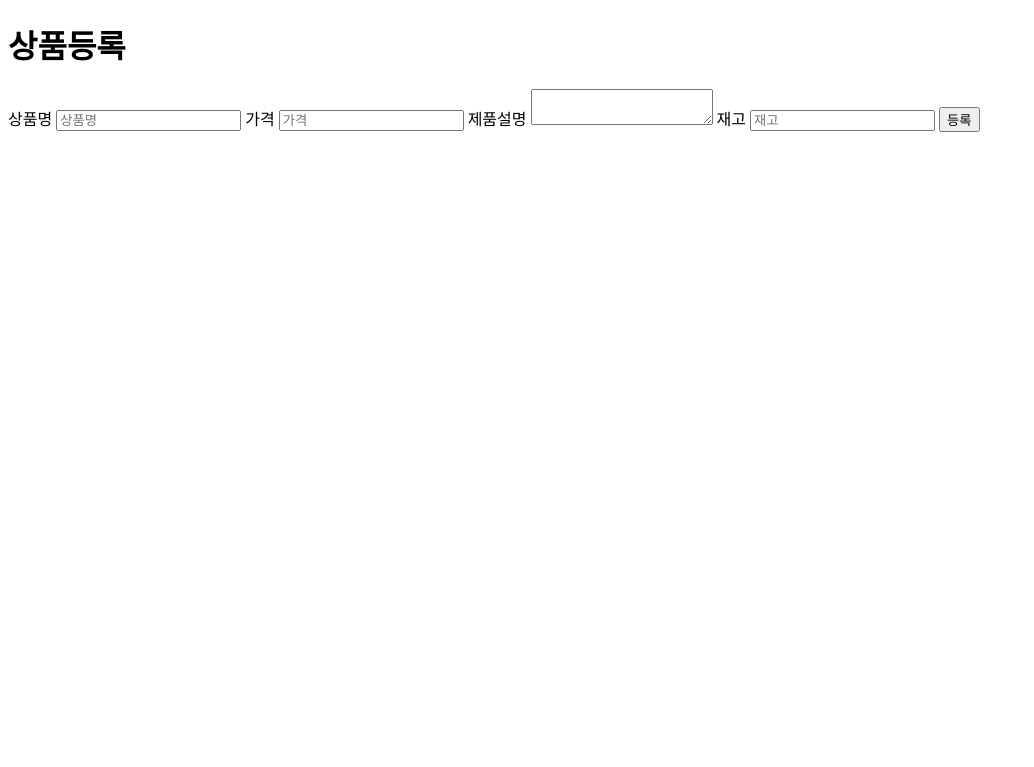
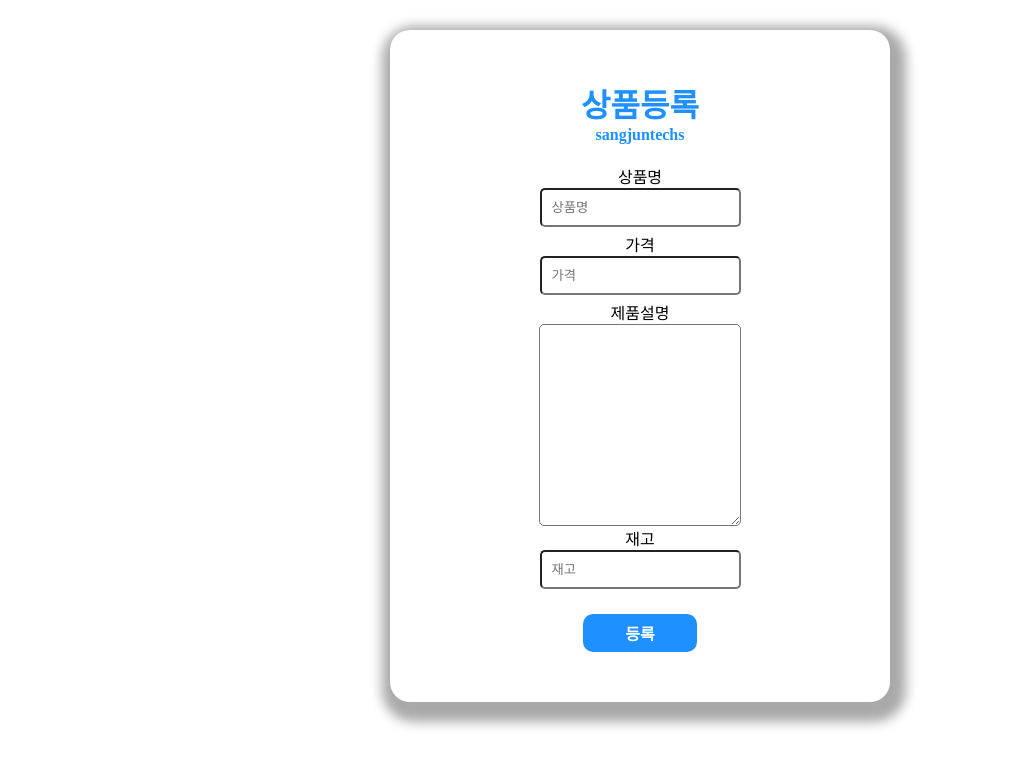
Before and after one commit to sangjuntechs/ecommerce, a Django app: page /product/create/ in a window 1280 px wide. Shown: the top 767 px of the page, without its empty margins (0-1034 px from the left). Run offline with Django 3.2, Linux system fonts and the light colour scheme.

Commit message:
product css add

```diff
--- a/ecommerce/product/templates/base.html
+++ /dev/null
@@ -1,14 +0,0 @@
-<!DOCTYPE html>
-<html lang="kr">
-<head>
-    <meta charset="UTF-8">
-    <meta name="viewport" content="width=device-width, initial-scale=1.0">
-    <title>상준스토어</title>
-    {%block head %}
-    {% endblock %}
-</head>
-<body>
-    {% block contents %}
-    {% endblock %}
-</body>
-</html>
--- a/ecommerce/product/templates/register_product.html
+++ b/ecommerce/product/templates/register_product.html
@@ -1,29 +1,28 @@
 {% extends "base.html" %}
 {%block head %}
-
+<link rel="stylesheet" href="/static/register_product.css">
 {% endblock %}
 {% block contents %}
-<div class="sign-up-form">
+<div class="container">
     <h1>상품등록</h1>
-
+    <h4>sangjuntechs</h4>
     {{ error }}
-<form method='POST' action=".">
+    <form class="contents_form" method='POST' action=".">
         {% csrf_token %}
         {% for field in form %}
         <label for="{{ field.id_for_label }}">{{ field.label }}</label>
         {% ifequal field.name 'description' %}
-    <textarea name="{{ field.name }}" id="field.id_for_label"></textarea>
+        <textarea name="{{ field.name }}" id="{{field.id_for_label}}"></textarea>
 
         {% else %}
-    <input type="{{ field.field.widget.input_type }}" id="{{ field.id_for_label }}"
-    placeholder="{{ field.label }}" name="{{ field.name }}"/>
+        <input type="{{ field.field.widget.input_type }}" id="{{ field.id_for_label }}" placeholder="{{ field.label }}"
+            name="{{ field.name }}" />
         {% endifequal %}
         {% if field.errors %}
         <span> {{ field.errors }} </span>
         {% endif %}
         {% endfor %}
-    <button type="submit">등록</button>
-
+        <button class='btn'type="submit">등록</button>
     </form>
 </div>
 
--- a/ecommerce/static/login.css
+++ b/ecommerce/static/login.css
@@ -15,6 +15,7 @@ body {
     height: 400px;
     box-shadow: 2px 4px 10px darkgray;
     border-radius: 20px;
+    padding: 50px;
 }
 
 form {
@@ -53,6 +54,7 @@ button {
     font-weight: 700;
     transition: 0.2s;
     margin-bottom: 30px;
+    cursor: pointer;
 }
 
 h4 {
@@ -75,4 +77,5 @@ ul {
 li {
     all: unset;
     color: red;
+    font-size: 12px;
 }
--- /dev/null
+++ b/ecommerce/static/register_product.css
@@ -0,0 +1,71 @@
+* {
+    margin: 0;
+    padding: 0;
+}
+body {
+    display: flex;
+    justify-content: center;
+    align-items: center;
+
+}
+.container {
+    margin-top: 30px;
+    display: flex;
+    align-items: center;
+    justify-content: center;
+    flex-direction: column;
+    padding: 50px;
+    box-shadow: 4px 8px 12px 12px darkgray;
+    border-radius: 20px;
+    width: 400px;
+}
+.contents_form {
+    display: flex;
+    align-items: center;
+    justify-content: center;
+    flex-direction: column;
+}
+h1 {
+    color: dodgerblue;
+}
+h4{
+    margin-bottom: 20px;
+    color: dodgerblue;
+}
+
+input {
+    padding: 10px;
+    border-radius: 5px;
+    margin-bottom: 5px;
+}
+
+#id_description {
+    width: 200px;
+    height: 200px;
+    border-radius: 5px;
+}
+
+.btn {
+    all: unset;
+    padding: 5px;
+    border: 2px solid dodgerblue;
+    color: white;
+    background-color: dodgerblue;
+    margin-top: 20px;
+    border-radius: 10px;
+    width: 100px;
+    text-align: center;
+    cursor: pointer;
+    transition: 0.5s;
+    font-weight: 600;
+}
+
+li {
+    color: red;
+    font-size: 12px;
+}
+
+.btn:hover {
+    background-color: yellowgreen;
+    border-color: yellowgreen;
+}
```
Also changed, not shown: ecommerce/static/product.css (+11 -2 lines), ecommerce/db.sqlite3. Lines whose indentation alone changed are shown as unchanged.
